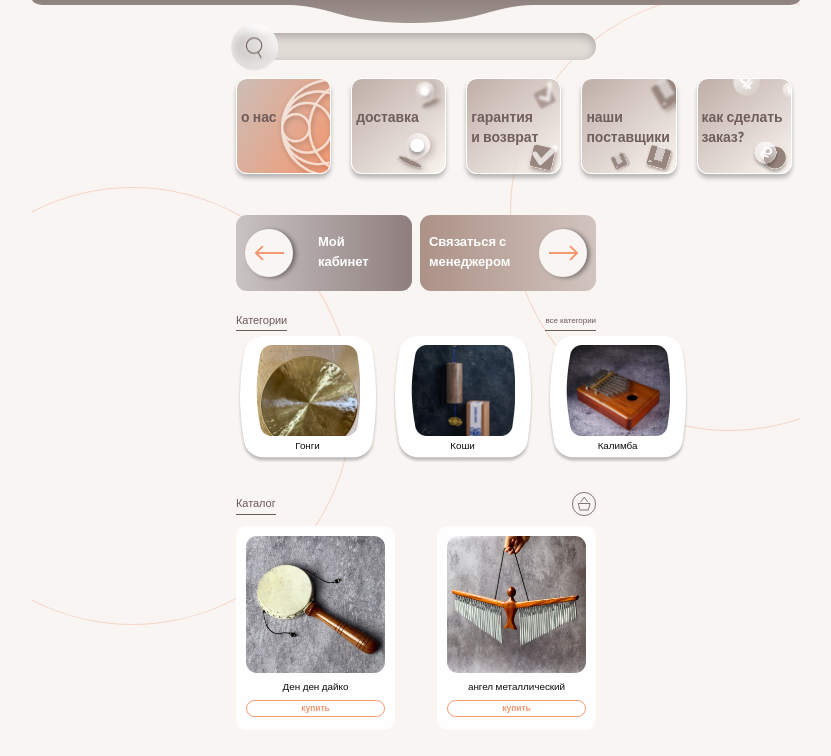
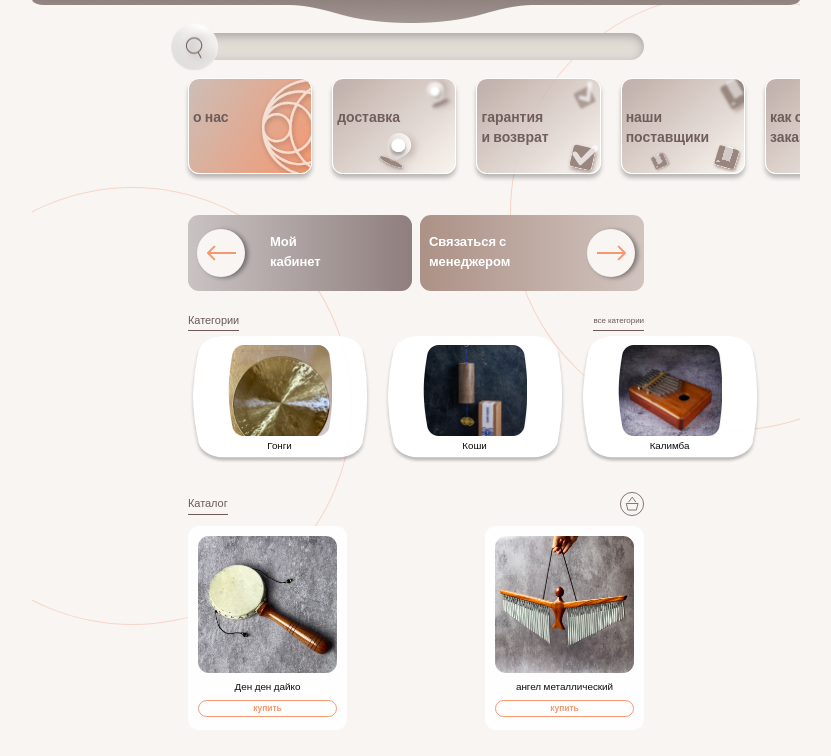
Before and after one commit to fayzullayevelmurod/Sound-Healing-Center, a plain HTML site: page index.html in a window 1280 px wide. Shown: the part 44-800 px from the top of the page, without its empty margins (224-1055 px from the left). Drawn offline with nearby package versions, Linux system fonts and the light colour scheme.

Commit message:
change container

```diff
--- a/sass/main.scss
+++ b/sass/main.scss
@@ -75,8 +75,7 @@ body {
 }
 
 .container {
-  max-width: 360px;
-  margin: 0 auto;
+  padding: 0 12px;
 }
 
 .top-box {
```
Also changed, not shown: css/main.css, 1 other file.
